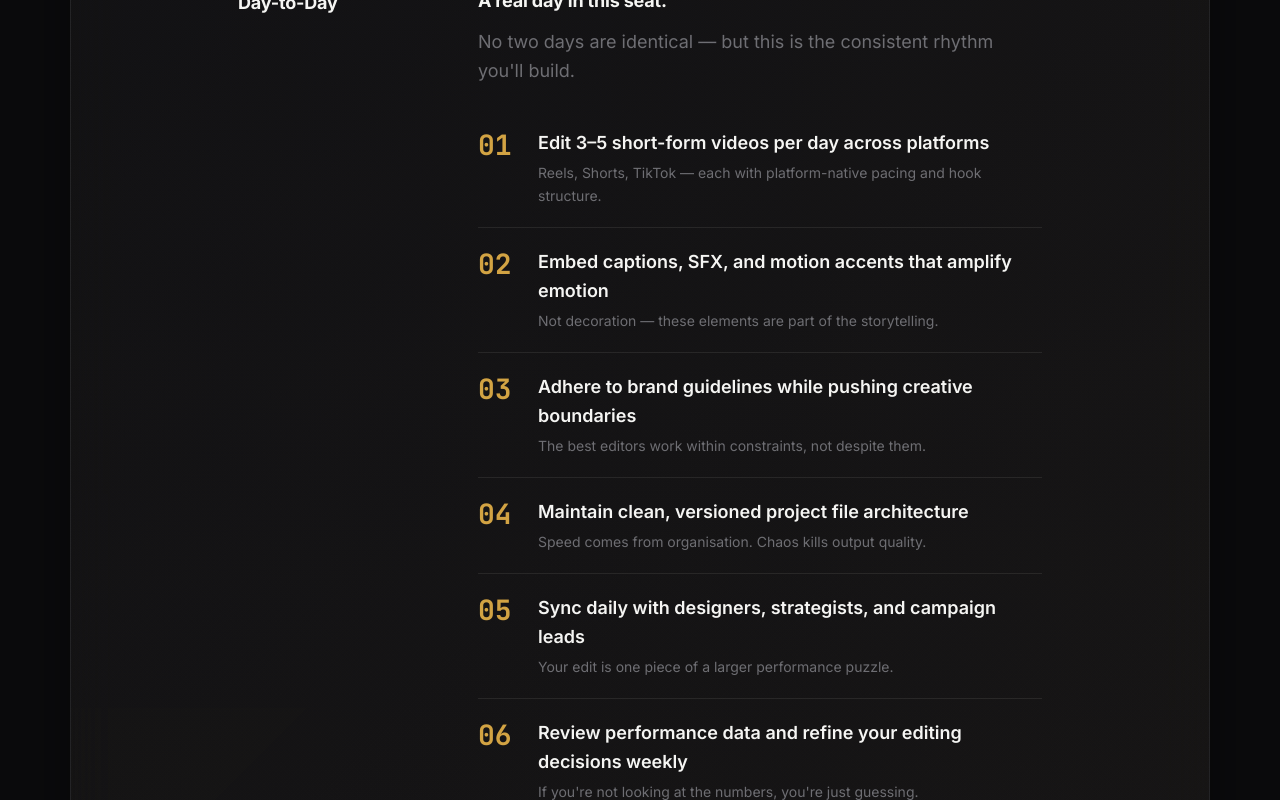
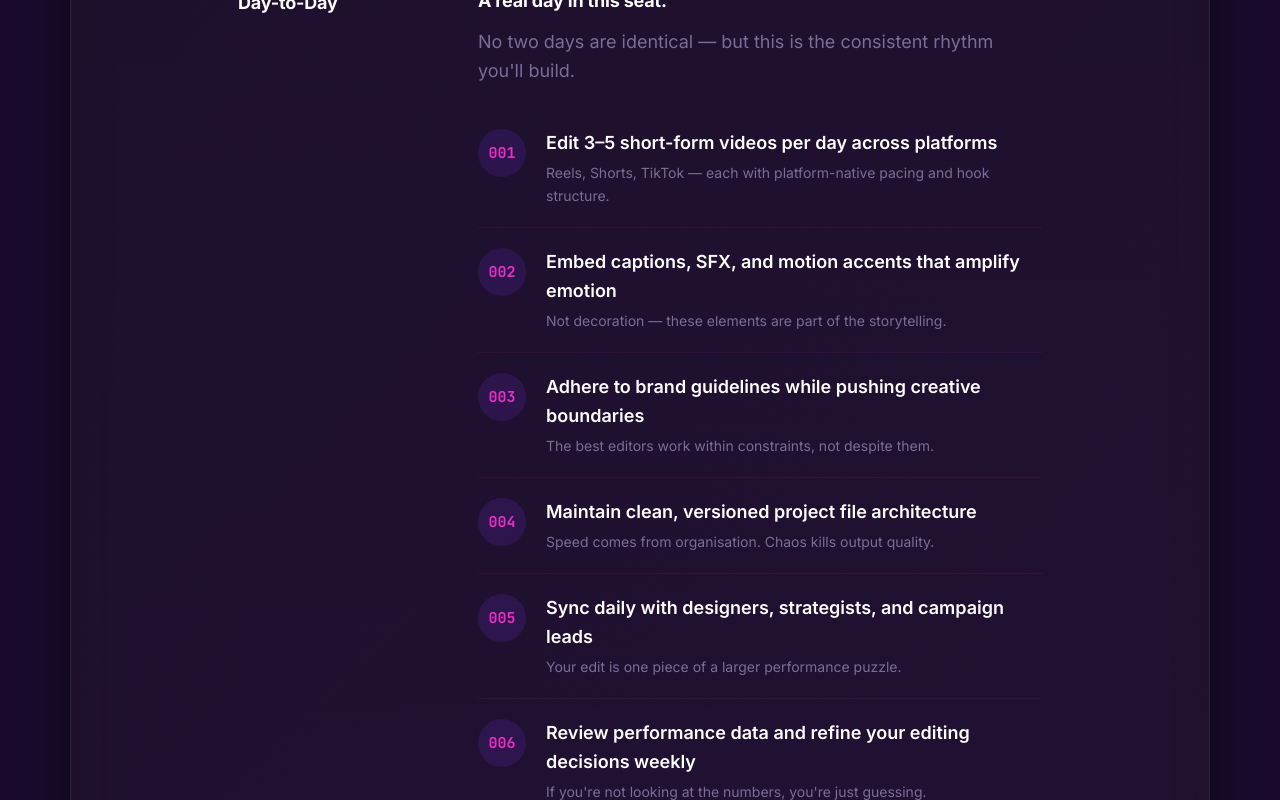
Before and after one commit to Karthik-ck-604/videoeditor, a React (Vite) app in the folder artifacts/evocaa-hiring/: page / in a window 1280 px wide. Shown: the part 3560-4360 px from the top of the page. Built offline with nearby package versions, Linux system fonts and the light colour scheme.

Commit message:
style: migrate theme from warm gold to deep violet and magenta palette

```diff
--- a/artifacts/evocaa-hiring/src/index.css
+++ b/artifacts/evocaa-hiring/src/index.css
@@ -74,28 +74,28 @@
   --elevate-1: rgba(255, 255, 255, 0.04);
   --elevate-2: rgba(255, 255, 255, 0.09);
 
-  /* near-black background */
-  --background: 240 6% 6%;        /* #0D0D10 */
+  /* deep violet background */
+  --background: 266 61% 11%;      /* #1A0B2E */
   --foreground: 60 5% 96%;        /* #F5F5F3 off-white */
-  --border: 240 5% 18%;           /* #2A2A2E */
-  --card: 240 6% 10%;             /* #151518 charcoal */
+  --border: 262 59% 21%;          /* #2D1654 */
+  --card: 262 59% 21%;            /* #2D1654 card-bg */
   --card-foreground: 60 5% 96%;   /* #F5F5F3 */
-  --card-border: 240 5% 18%;
-  --popover: 240 6% 10%;
+  --card-border: 262 59% 21%;
+  --popover: 262 59% 21%;
   --popover-foreground: 60 5% 96%;
-  --popover-border: 240 5% 18%;
+  --popover-border: 262 59% 21%;
 
-  /* Warm gold accent */
-  --primary: 38 76% 61%;          /* #E8B44A warm gold */
+  /* Bright magenta accent */
+  --primary: 311 81% 55%;         /* #E930C5 bright magenta */
   --primary-foreground: 0 0% 100%;
 
-  --secondary: 240 6% 10%;
-  --secondary-foreground: 240 5% 65%;
+  --secondary: 262 59% 21%;
+  --secondary-foreground: 256 33% 76%; /* #B8AED4 text-secondary */
 
-  --muted: 240 5% 14%;
-  --muted-foreground: 240 5% 58%;  /* #9A9AA2 */
+  --muted: 264 55% 27%;           /* #3D1F6B elevated-bg */
+  --muted-foreground: 258 16% 51%; /* #7A6E96 text-muted */
 
-  --accent: 38 76% 61%;
+  --accent: 311 81% 55%;          /* #E930C5 */
   --accent-foreground: 0 0% 100%;
 
   --destructive: 0 72% 51%;
@@ -144,39 +144,43 @@
   --destructive-border: hsl(var(--destructive));
 }
 
-/* Evocaa custom properties — premium dark + lime accent */
 :root {
-  --bg-page: #0B0B0D;
-  --bg-card: #141416;
-  --bg-elevated: #1C1C1F;
-  --text-primary: #F5F5F3;
-  --text-secondary: #A8A8AC;
-  --text-muted: #6E6E73;
-  --accent: #E8B44A;
-  --accent-dim: #B8893A;
-  --divider: rgba(255, 255, 255, 0.08);
+  --bg: #1A0B2E;
+  --card-bg: #2D1654;
+  --elevated-bg: #3D1F6B;
+  --accent: #E930C5;
+  --accent-dim: #C13FB0;
+  --accent-secondary: #7C3AED;
+  --text-primary: #FFFFFF;
+  --text-secondary: #B8AED4;
+  --text-muted: #7A6E96;
+  --divider: rgba(233, 48, 197, 0.08);
+  --warning-red: #FF3B30; /* unchanged — must stay distinct from --accent */
+
+  --bg-page: var(--bg);
+  --bg-card: var(--card-bg);
+  --bg-elevated: var(--elevated-bg);
   --glass-bg: rgba(255, 255, 255, 0.06);
   --glass-border: rgba(255, 255, 255, 0.14);
   --glass-blur: blur(16px);
   --glass-shadow: 0 8px 32px rgba(0, 0, 0, 0.3);
   --radius-card: 28px;
   --radius-panel: 20px;
-  --warning-red: #FF3B30;
 
-  /* Legacy aliases for assessment flow — now using warm gold accent */
+  /* Legacy aliases for assessment flow */
   --evocaa-bg: var(--bg-page);
   --evocaa-bg-alt: var(--bg-card);
   --evocaa-bg-card: var(--bg-elevated);
   --evocaa-text: var(--text-primary);
   --evocaa-muted: var(--text-secondary);
   --evocaa-border: rgba(255, 255, 255, 0.12);
-  --evocaa-accent: #E8B44A;
-  --evocaa-accent-dim: #B8893A;
-  --evocaa-gradient: linear-gradient(135deg, #E8B44A 0%, #B8893A 100%);
-  --evocaa-gradient-glow: linear-gradient(135deg, rgba(232, 180, 74, 0.3) 0%, rgba(184, 137, 58, 0.3) 100%);
-  --evocaa-glow-small: 0 0 20px rgba(232, 180, 74, 0.25);
-  --evocaa-glow-medium: 0 0 40px rgba(232, 180, 74, 0.3);
-  --evocaa-glow-large: 0 0 80px rgba(232, 180, 74, 0.2);
+  --evocaa-accent: var(--accent);
+  --evocaa-accent-dim: var(--accent-dim);
+  --evocaa-gradient: linear-gradient(135deg, var(--accent) 0%, var(--accent-secondary) 100%);
+  --evocaa-gradient-glow: linear-gradient(135deg, rgba(233, 48, 197, 0.3) 0%, rgba(124, 58, 237, 0.3) 100%);
+  --evocaa-glow-small: 0 0 20px rgba(233, 48, 197, 0.25);
+  --evocaa-glow-medium: 0 0 40px rgba(233, 48, 197, 0.3);
+  --evocaa-glow-large: 0 0 80px rgba(233, 48, 197, 0.2);
 }
 
 @layer base {
@@ -203,7 +207,7 @@
   }
 
   ::selection {
-    background: rgba(232, 180, 74, 0.25);
+    background: rgba(233, 48, 197, 0.25);
     color: #fff;
   }
 
@@ -244,8 +248,8 @@
   background-color: var(--bg-page);
   background-image: radial-gradient(
     circle at 100% 100%,
-    rgba(232, 180, 74, 0.28) 0%,
-    rgba(232, 180, 74, 0.12) 25%,
+    rgba(233, 48, 197, 0.28) 0%,
+    rgba(124, 58, 237, 0.10) 30%,
     transparent 55%
   );
   background-repeat: no-repeat;
@@ -288,7 +292,7 @@
 
 .btn-gradient:hover {
   transform: translateY(-2px);
-  box-shadow: 0 8px 30px rgba(232, 180, 74, 0.4), 0 4px 12px rgba(184, 137, 58, 0.3);
+  box-shadow: 0 8px 30px rgba(233, 48, 197, 0.4), 0 4px 12px rgba(124, 58, 237, 0.3);
 }
 
 .btn-gradient:active {
@@ -298,15 +302,15 @@
 /* ── Glowing card ── */
 .glow-card {
   background: var(--evocaa-bg-card);
-  border: 1px solid rgba(232, 180, 74, 0.2);
+  border: 1px solid rgba(233, 48, 197, 0.2);
   border-radius: 1.5rem;
-  box-shadow: 0 0 0 1px rgba(232, 180, 74, 0.08), 0 8px 32px rgba(0,0,0,0.5);
+  box-shadow: 0 0 0 1px rgba(233, 48, 197, 0.08), 0 8px 32px rgba(0,0,0,0.5);
   transition: box-shadow 0.4s ease, border-color 0.4s ease;
 }
 
 .glow-card:hover {
-  border-color: rgba(232, 180, 74, 0.4);
-  box-shadow: 0 0 40px rgba(232, 180, 74, 0.15), 0 8px 32px rgba(0,0,0,0.5);
+  border-color: rgba(233, 48, 197, 0.4);
+  box-shadow: 0 0 40px rgba(233, 48, 197, 0.15), 0 8px 32px rgba(0,0,0,0.5);
 }
 
 /* ── Quiz pill option ── */
@@ -316,8 +320,8 @@
   align-items: center;
   gap: 1rem;
   padding: 0.875rem 1.25rem;
-  background: linear-gradient(135deg, rgba(232, 180, 74, 0.12) 0%, rgba(184, 137, 58, 0.12) 100%);
-  border: 1px solid rgba(232, 180, 74, 0.2);
+  background: linear-gradient(135deg, rgba(233, 48, 197, 0.12) 0%, rgba(124, 58, 237, 0.12) 100%);
+  border: 1px solid rgba(233, 48, 197, 0.2);
   border-radius: 9999px;
   cursor: pointer;
   transition: all 0.25s cubic-bezier(0.4, 0, 0.2, 1);
@@ -327,15 +331,15 @@
 
 .quiz-option:hover {
   transform: scale(1.02);
-  background: linear-gradient(135deg, rgba(232, 180, 74, 0.22) 0%, rgba(184, 137, 58, 0.22) 100%);
-  border-color: rgba(232, 180, 74, 0.45);
-  box-shadow: 0 0 20px rgba(232, 180, 74, 0.2);
+  background: linear-gradient(135deg, rgba(233, 48, 197, 0.22) 0%, rgba(124, 58, 237, 0.22) 100%);
+  border-color: rgba(233, 48, 197, 0.45);
+  box-shadow: 0 0 20px rgba(233, 48, 197, 0.2);
 }
 
 .quiz-option.selected {
-  background: linear-gradient(135deg, rgba(232, 180, 74, 0.35) 0%, rgba(184, 137, 58, 0.35) 100%);
-  border-color: rgba(232, 180, 74, 0.7);
-  box-shadow: 0 0 24px rgba(232, 180, 74, 0.3);
+  background: linear-gradient(135deg, rgba(233, 48, 197, 0.35) 0%, rgba(124, 58, 237, 0.35) 100%);
+  border-color: rgba(233, 48, 197, 0.7);
+  box-shadow: 0 0 24px rgba(233, 48, 197, 0.3);
 }
 
 .quiz-option.selected .option-badge {
@@ -348,14 +352,14 @@
   width: 28px;
   height: 28px;
   border-radius: 50%;
-  background: rgba(232, 180, 74, 0.3);
+  background: rgba(124, 58, 237, 0.15);
   display: flex;
   align-items: center;
   justify-content: center;
   font-family: var(--app-font-mono);
   font-size: 0.7rem;
   font-weight: 700;
-  color: #0B0B0D;
+  color: var(--accent);
   transition: background 0.25s ease;
 }
 
@@ -376,7 +380,12 @@
   isolation: isolate;
   background:
     linear-gradient(180deg, rgba(20, 20, 22, 0.6) 0%, rgba(28, 28, 31, 0.4) 100%),
-    radial-gradient(circle at 100% 0%, rgba(232, 180, 74, 0.06), transparent 45%);
+    radial-gradient(
+      circle at 100% 0%,
+      rgba(233, 48, 197, 0.06) 0%,
+      rgba(124, 58, 237, 0.02) 30%,
+      transparent 45%
+    );
   border: 1px solid rgba(255, 255, 255, 0.08);
   border-radius: var(--radius-card);
   backdrop-filter: blur(24px) saturate(150%);
@@ -393,7 +402,7 @@
   content: '';
   position: absolute;
   inset: 0;
-  background: linear-gradient(135deg, rgba(255, 255, 255, 0.05), transparent 38%, rgba(232, 180, 74, 0.04));
+  background: linear-gradient(135deg, rgba(255, 255, 255, 0.05), transparent 38%, rgba(233, 48, 197, 0.04));
   pointer-events: none;
   z-index: -1;
 }
@@ -527,8 +536,8 @@
 
 /* ── Accent CTA button ── */
 .btn-accent {
-  background: var(--accent);
-  color: #0B0B0D;
+  background: linear-gradient(135deg, #E930C5 0%, #7C3AED 100%);
+  color: #FFFFFF;
   font-weight: 700;
   letter-spacing: 0.02em;
   border: none;
@@ -538,7 +547,7 @@
 
 .btn-accent:hover {
   transform: scale(1.04);
-  box-shadow: 0 0 32px rgba(232, 180, 74, 0.45), 0 8px 24px rgba(0, 0, 0, 0.4);
+  box-shadow: 0 0 32px rgba(233, 48, 197, 0.45), 0 8px 24px rgba(0, 0, 0, 0.4);
 }
 
 .btn-accent:active {
@@ -741,8 +750,8 @@
 /* ── Radial glow bg for quiz ── */
 .quiz-glow-bg {
   background:
-    radial-gradient(circle at 15% 0%, rgba(232, 180, 74, 0.10), transparent 55%),
-    radial-gradient(circle at 100% 100%, rgba(232, 180, 74, 0.05), transparent 60%),
+    radial-gradient(circle at 15% 0%, rgba(233, 48, 197, 0.10), transparent 55%),
+    radial-gradient(circle at 100% 100%, rgba(233, 48, 197, 0.05), transparent 60%),
     linear-gradient(180deg, var(--bg-card) 0%, var(--bg-elevated) 100%);
 }
 
@@ -759,19 +768,19 @@
 
 /* ── Quiz Continue button — final/submit state ── */
 .btn-quiz-final {
-  background: linear-gradient(135deg, var(--accent) 0%, #F4D58D 100%);
+  background: linear-gradient(135deg, #E930C5 0%, #7C3AED 100%);
   border: none;
-  color: #0B0B0D;
+  color: #FFFFFF;
   font-weight: 700;
   letter-spacing: 0.02em;
   cursor: pointer;
-  box-shadow: 0 0 24px rgba(232, 180, 74, 0.35);
+  box-shadow: 0 0 24px rgba(233, 48, 197, 0.35);
   transition: all 0.3s cubic-bezier(0.4, 0, 0.2, 1);
 }
 
 .btn-quiz-final:hover {
   transform: translateY(-2px);
-  box-shadow: 0 0 32px rgba(232, 180, 74, 0.5), 0 8px 30px rgba(232, 180, 74, 0.4);
+  box-shadow: 0 0 32px rgba(233, 48, 197, 0.5), 0 8px 30px rgba(233, 48, 197, 0.4);
 }
 
 .btn-quiz-final:active {
@@ -783,7 +792,7 @@
   background: var(--evocaa-gradient);
   transition: width 0.5s cubic-bezier(0.4, 0, 0.2, 1);
   border-radius: 9999px;
-  box-shadow: 0 0 12px rgba(232, 180, 74, 0.5);
+  box-shadow: 0 0 12px rgba(233, 48, 197, 0.5);
 }
 
 /* ── Sticky nav ── */
@@ -827,9 +836,8 @@
 
 /* ── Quote / callout card ── */
 .quote-callout {
-  border-left: 3px solid;
-  border-image: var(--evocaa-gradient) 1;
-  background: rgba(232, 180, 74, 0.05);
+  border-left: 3px solid var(--accent-secondary);
+  background: rgba(233, 48, 197, 0.05);
   padding: 1.5rem 2rem;
   border-radius: 0 1rem 1rem 0;
 }
@@ -856,7 +864,7 @@
 /* ── Textarea / input dark styled ── */
 .dark-input {
   background: rgba(255,255,255,0.04);
-  border: 1px solid rgba(232, 180, 74, 0.25);
+  border: 1px solid rgba(233, 48, 197, 0.25);
   border-radius: 0.75rem;
   color: var(--evocaa-text);
   transition: border-color 0.3s ease, box-shadow 0.3s ease;
@@ -868,8 +876,8 @@
 
 .dark-input:focus {
   outline: none;
-  border-color: rgba(232, 180, 74, 0.6);
-  box-shadow: 0 0 0 3px rgba(232, 180, 74, 0.12);
+  border-color: rgba(233, 48, 197, 0.6);
+  box-shadow: 0 0 0 3px rgba(233, 48, 197, 0.12);
 }
 
 .dark-input::placeholder {
@@ -878,19 +886,19 @@
 
 /* ── File dropzone ── */
 .dropzone {
-  border: 2px dashed rgba(232, 180, 74, 0.3);
+  border: 2px dashed rgba(233, 48, 197, 0.3);
   border-radius: 0.75rem;
   padding: 2rem;
   text-align: center;
   cursor: pointer;
   transition: all 0.3s ease;
-  background: rgba(232, 180, 74, 0.04);
+  background: rgba(233, 48, 197, 0.04);
 }
 
 .dropzone:hover,
 .dropzone.active {
-  border-color: rgba(232, 180, 74, 0.6);
-  background: rgba(232, 180, 74, 0.08);
+  border-color: rgba(233, 48, 197, 0.6);
+  background: rgba(233, 48, 197, 0.08);
 }
 
 /* ── Error message ── */
@@ -907,8 +915,8 @@
   align-items: center;
   gap: 1rem;
   padding: 0.875rem 1.25rem;
-  background: linear-gradient(135deg, rgba(232, 180, 74, 0.08) 0%, rgba(184, 137, 58, 0.08) 100%);
-  border: 1px solid rgba(232, 180, 74, 0.15);
+  background: linear-gradient(135deg, rgba(233, 48, 197, 0.08) 0%, rgba(124, 58, 237, 0.08) 100%);
+  border: 1px solid rgba(233, 48, 197, 0.15);
   border-radius: 9999px;
   cursor: pointer;
   transition: all 0.25s cubic-bezier(0.4, 0, 0.2, 1);
@@ -916,20 +924,20 @@
 }
 
 .multi-option:hover {
-  background: linear-gradient(135deg, rgba(232, 180, 74, 0.18) 0%, rgba(184, 137, 58, 0.18) 100%);
-  border-color: rgba(232, 180, 74, 0.4);
+  background: linear-gradient(135deg, rgba(233, 48, 197, 0.18) 0%, rgba(124, 58, 237, 0.18) 100%);
+  border-color: rgba(233, 48, 197, 0.4);
 }
 
 .multi-option.selected {
-  background: linear-gradient(135deg, rgba(232, 180, 74, 0.3) 0%, rgba(184, 137, 58, 0.3) 100%);
-  border-color: rgba(232, 180, 74, 0.6);
+  background: linear-gradient(135deg, rgba(233, 48, 197, 0.3) 0%, rgba(124, 58, 237, 0.3) 100%);
+  border-color: rgba(233, 48, 197, 0.6);
 }
 
 .multi-check {
   width: 20px;
   height: 20px;
   border-radius: 5px;
-  border: 1.5px solid rgba(232, 180, 74, 0.5);
+  border: 1.5px solid rgba(233, 48, 197, 0.5);
   background: transparent;
   display: flex;
   align-items: center;
--- a/artifacts/evocaa-hiring/src/pages/LandingPage.tsx
+++ b/artifacts/evocaa-hiring/src/pages/LandingPage.tsx
@@ -283,7 +283,7 @@ export default function LandingPage({ onApply }: LandingPageProps) {
                 className="mt-8 p-6 rounded-xl"
                 style={{
                   background: 'var(--bg-elevated)',
-                  borderLeft: '3px solid var(--accent)',
+                  borderLeft: '3px solid var(--accent-secondary)',
                 }}
               >
                 <p className="body-copy text-base" style={{ color: 'var(--text-primary)', fontStyle: 'italic' }}>
@@ -318,7 +318,7 @@ export default function LandingPage({ onApply }: LandingPageProps) {
                       <p className="body-copy" style={{ color: 'var(--text-primary)' }}>{item.text}</p>
                       <span
                         className="inline-block mt-1.5 text-xs font-bold uppercase tracking-widest px-2 py-0.5 rounded"
-                        style={{ background: 'rgba(232,180,74,0.12)', color: 'var(--accent)' }}
+                        style={{ background: 'rgba(233, 48, 197, 0.12)', color: 'var(--accent)' }}
                       >
                         {item.tag}
                       </span>
@@ -399,16 +399,15 @@ export default function LandingPage({ onApply }: LandingPageProps) {
                     style={{ borderBottom: '1px solid var(--divider)' }}
                   >
                     <span
-                      className="flex-shrink-0 font-bold leading-none pt-0.5"
+                      className="flex-shrink-0 w-12 h-12 rounded-full flex items-center justify-center font-bold"
                       style={{
                         fontFamily: 'var(--app-font-mono)',
-                        fontSize: '28px',
+                        fontSize: '15px',
                         color: 'var(--accent)',
-                        opacity: 0.9,
-                        minWidth: '2.5rem',
+                        background: 'rgba(124, 58, 237, 0.15)',
                       }}
                     >
-                      {String(i + 1).padStart(2, '0')}
+                      {String(i + 1).padStart(3, '0')}
                     </span>
                     <div>
                       <p className="body-copy font-semibold" style={{ color: 'var(--text-primary)' }}>
```
Also changed, not shown: artifacts/evocaa-hiring/src/pages/Assessment.tsx (+12 -12 lines).
